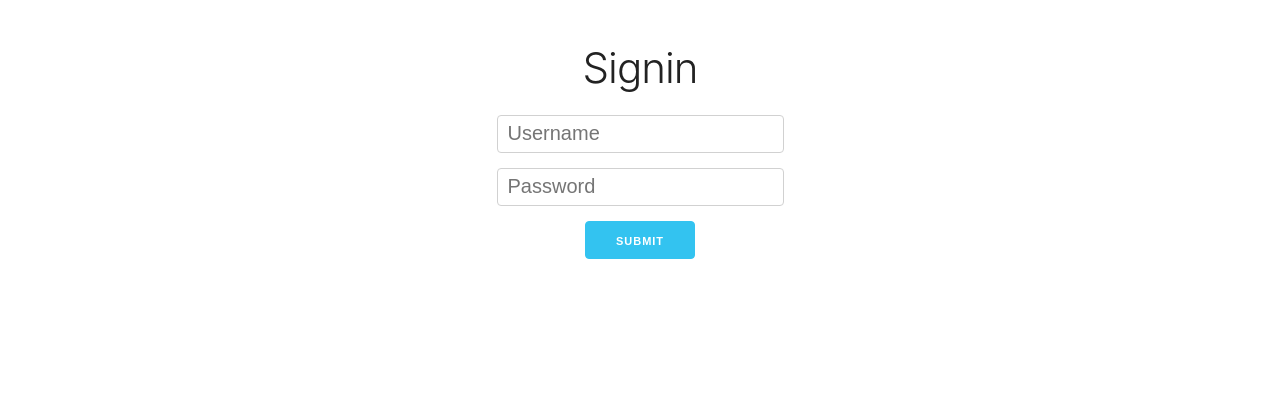
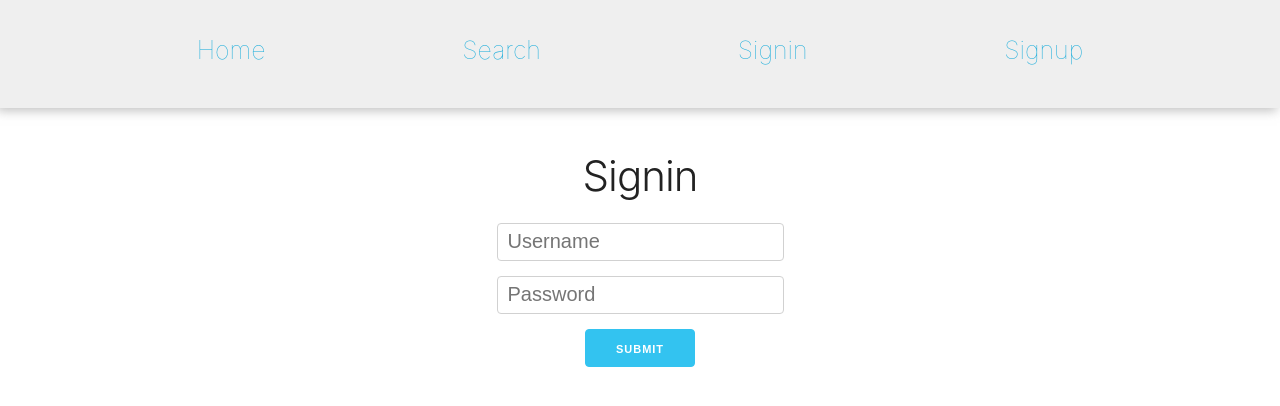
Before and after one commit to streetracer48/Graphql-pila, a React (Create React App) app in the folder client/: page /login in a window 1280 px wide. Shown: the top 406 px of the page. Built offline with nearby package versions, Linux system fonts and the light colour scheme; no server answers.

Commit message:
navbar setup

```diff
--- a/client/src/index.js
+++ b/client/src/index.js
@@ -6,6 +6,7 @@ import './components/App.css';
 import withSession from "./components/withSession";
 import SignIn from './components/Auth/signIn';
 import SignUp from './components/Auth/Signup';
+import Navbar from "./components/Navbar";
 import {
     BrowserRouter as Router,
     Route,
@@ -39,6 +40,7 @@ const client = new ApolloClient({
 const Root = ({ refetch, session }) => (
     <Router>
       <Fragment>
+      <Navbar session={session} />
         <Switch>
           <Route  path="/" exact component={App} />
           <Route  path="/login"  render={() => <SignIn refetch={refetch} />}/>
```
